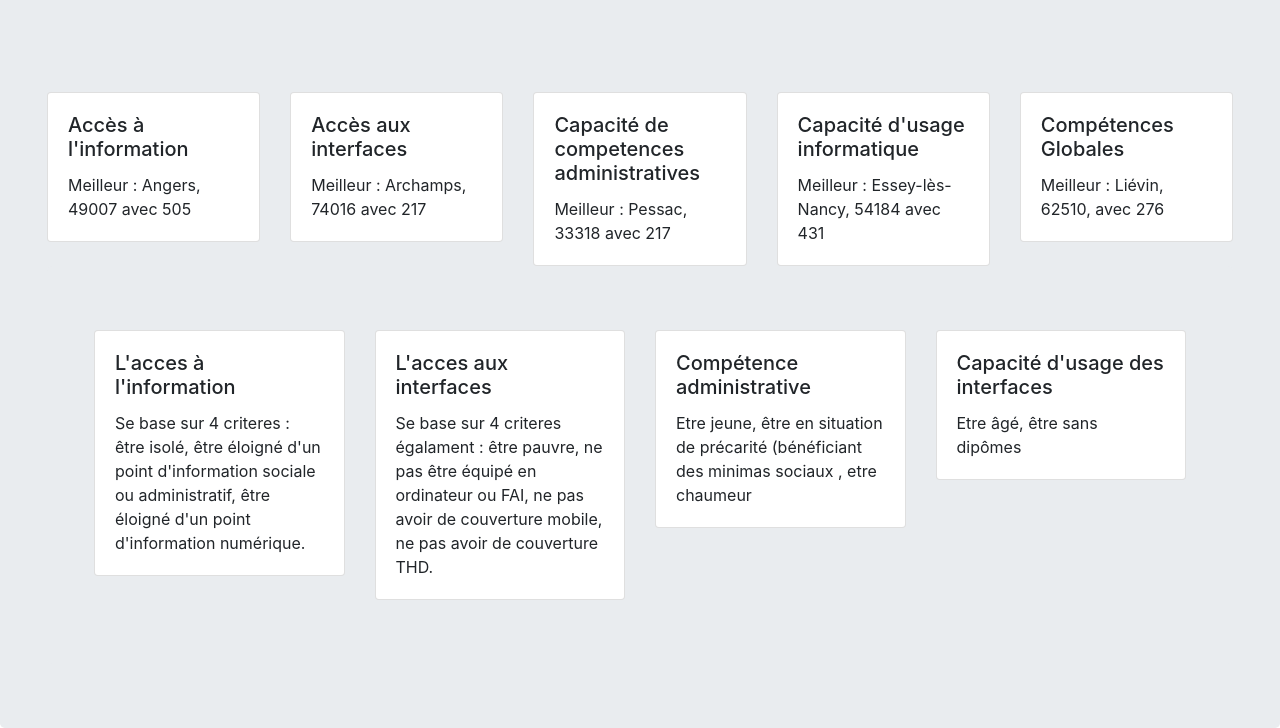
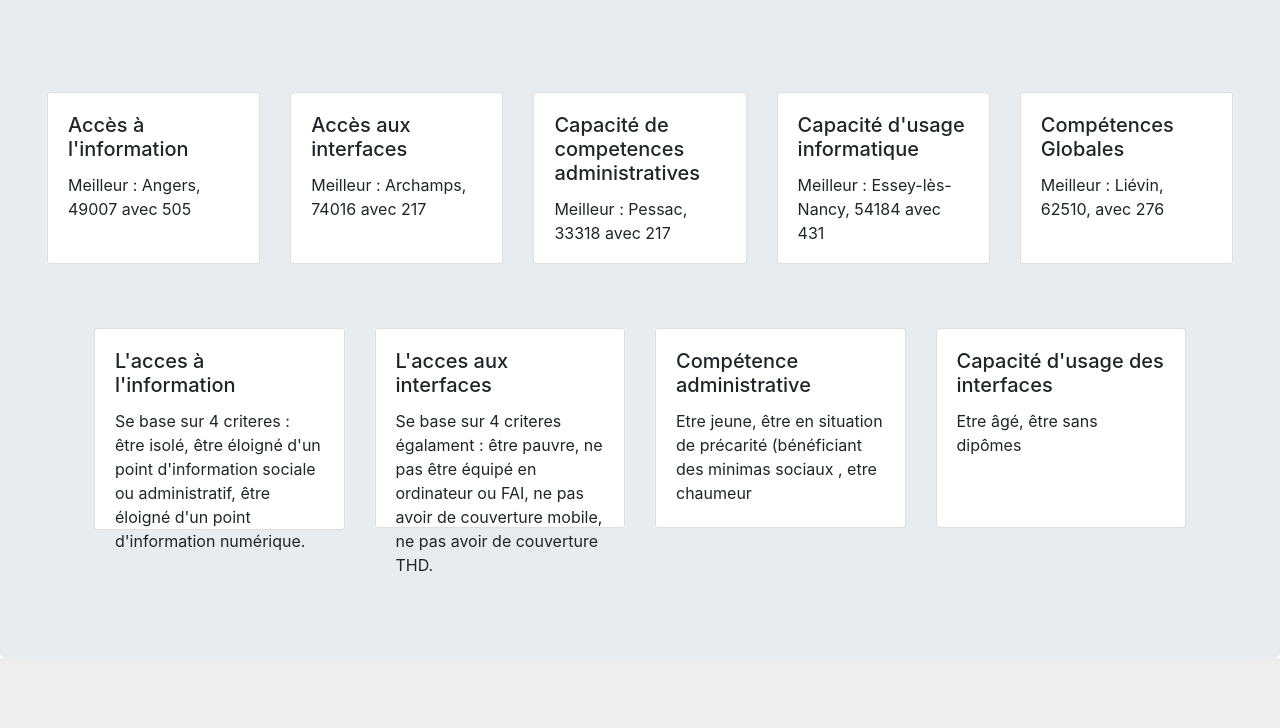
Before and after one commit to atem91/REC_D4G, a Flask app: page / in a window 1280 px wide. Shown: the part 576-1304 px from the top of the page. After the commit the page ends 1234 px from the top, so only its background shows below. Run offline with Flask 2, Linux system fonts and the light colour scheme; data that the repository does not hold is empty; some libraries are stand-ins or nearby versions.

Commit message:
Visual change

```diff
--- a/D4G/templates/template_IRN.html
+++ b/D4G/templates/template_IRN.html
@@ -124,7 +124,7 @@ Plus cette indice sera élevé plus cela voudra dire que votre ville peut et se
 
   <div class="col">
   <div class="card">
-   <div class="card-body">
+   <div class="card-body" style="height: 200px">
       <h5 class="card-title">L'acces à l'information </h5>
       <p class="card-text">Se base sur 4 criteres : être isolé, être éloigné d'un point d'information sociale ou administratif,
           être éloigné d'un point d'information numérique.</p>
@@ -132,7 +132,7 @@ Plus cette indice sera élevé plus cela voudra dire que votre ville peut et se
 </div>
 </div>
   <div class="col">
-  <div class="card">
+  <div class="card" style="height: 200px">
    <div class="card-body">
       <h5 class="card-title">L'acces aux interfaces </h5>
       <p class="card-text">Se base sur 4 criteres égalament : être pauvre, ne pas être équipé en ordinateur ou FAI,
@@ -142,7 +142,7 @@ Plus cette indice sera élevé plus cela voudra dire que votre ville peut et se
 </div>
 
     <div class="col">
-  <div class="card">
+  <div class="card" style="height: 200px">
    <div class="card-body">
       <h5 class="card-title">Compétence administrative </h5>
       <p class="card-text">Etre jeune, être en situation de précarité (bénéficiant des minimas sociaux , etre chaumeur</p>
@@ -152,7 +152,7 @@ Plus cette indice sera élevé plus cela voudra dire que votre ville peut et se
 
 
     <div class="col">
-  <div class="card">
+  <div class="card" style="height: 200px">
    <div class="card-body">
       <h5 class="card-title">Capacité d'usage des interfaces </h5>
       <p class="card-text">Etre âgé, être sans dipômes</p>
--- a/D4G/templates/top.html
+++ b/D4G/templates/top.html
@@ -1,8 +1,8 @@
   <div class="row">
 
   <div class="col">
-  <div class="card">
-   <div class="card-body">
+  <div class="card" style="height: 172px">
+   <div class="card-body ">
        <h5 class="card-title">Accès à l'information</h5>
       <p class="card-text">Meilleur : Angers, 49007 avec 505</p>
    </div>
@@ -10,8 +10,8 @@
 </div>
 
   <div class="col">
-  <div class="card">
-   <div class="card-body">
+  <div class="card" style="height: 172px">
+   <div class="card-body ">
       <h5 class="card-title">Accès aux interfaces</h5>
       <p class="card-text">Meilleur : Archamps, 74016 avec 217</p>
    </div>
@@ -19,7 +19,7 @@
 </div>
 
       <div class="col">
-  <div class="card">
+  <div class="card" style="height: 172px">
    <div class="card-body">
       <h5 class="card-title">Capacité de competences administratives</h5>
       <p class="card-text">Meilleur : Pessac, 33318 avec 217</p>
@@ -28,7 +28,7 @@
 </div>
 
     <div class="col">
-  <div class="card">
+  <div class="card" style="height: 172px">
    <div class="card-body">
        <h5 class="card-title">Capacité d'usage informatique</h5>
       <p class="card-text">Meilleur : Essey-lès-Nancy, 54184 avec 431</p>
@@ -37,7 +37,7 @@
 </div>
 
         <div class="col">
-  <div class="card">
+  <div class="card" style="height: 172px">
    <div class="card-body">
        <h5 class="card-title">Compétences Globales</h5>
       <p class="card-text">Meilleur : Liévin, 62510, avec 276</p>
```
Also changed, not shown: D4G/templates/result.html (+7 -7 lines), D4G/static/template_IRN.css (line endings or trailing spaces).
